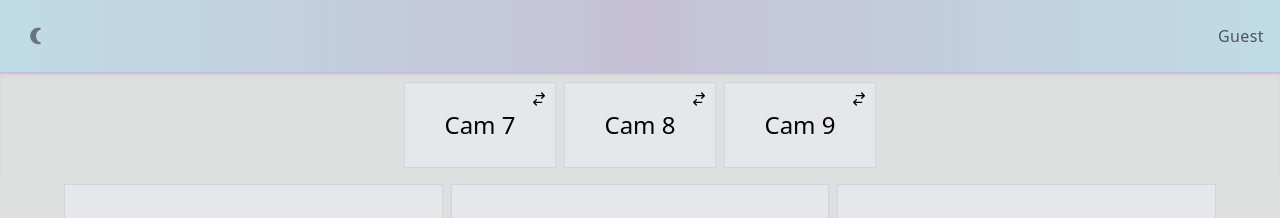
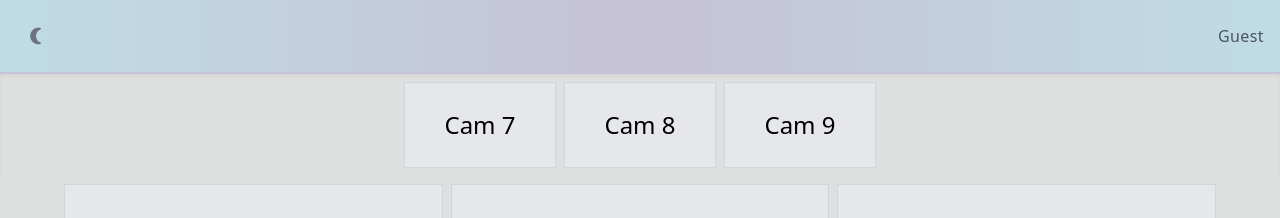
Before and after one commit to dreamdev0508/webrtc-hangouts-app, a React (Vite) app in the folder client/: page /meeting in a window 1280 px wide. Shown: the top 218 px of the page. Built offline with nearby package versions, Linux system fonts and the light colour scheme.

Commit message:
feat/0004 - [FE] fix meeting room after tests. (#4)

```diff
--- a/client/src/components/CameraWindow.jsx
+++ b/client/src/components/CameraWindow.jsx
@@ -5,22 +5,15 @@
  * Created only for learning purposes.
  */
 import PropTypes from 'prop-types';
-import { HiOutlineSwitchHorizontal } from 'react-icons/hi';
 
-const CameraWindow = ({ children, camera, onClick, isSwitch }) => (
-  <div className="relative w-full pb-[56.25%]">
-    <div className="dark:text-white absolute inset-0 bg-gray-200 dark:bg-gray-800 border border-gray-300 dark:border-gray-700">
+const CameraWindow = ({ children, camera, isHighlighted }) => (
+  <div
+    className={`relative w-full pb-[56.25%]  'border-xl border-red-700 dark:border-red-400' : ''}`}>
+    <div
+      className={`dark:text-white absolute inset-0  border  ${isHighlighted ? 'bg-gray-300 dark:bg-gray-900' : 'bg-gray-200  dark:bg-gray-800'} border-gray-300  dark:border-gray-700`}>
       <div className="h-full inset-0 flex items-center justify-center text-2xl">
         Cam {camera}
       </div>
-      {isSwitch ? (
-        <button
-          onClick={onClick}
-          title="Switch camera"
-          className="absolute top-0 right-0 p-1 m-1  dark:text-white rounded dark:hover:text-blue-500">
-          <HiOutlineSwitchHorizontal />
-        </button>
-      ) : null}
       {children}
     </div>
   </div>
@@ -31,6 +24,7 @@ CameraWindow.propTypes = {
   camera: PropTypes.number.isRequired,
   onClick: PropTypes.func,
   isSwitch: PropTypes.bool,
+  isHighlighted: PropTypes.bool,
 };
 
 export default CameraWindow;
--- a/client/src/pages/MeetingPage.jsx
+++ b/client/src/pages/MeetingPage.jsx
@@ -10,6 +10,7 @@ import CameraWindow from '../components/CameraWindow';
 const MeetingPage = () => {
   const [cameras, setCameras] = useState([1, 2, 3, 4, 5, 6, 7, 8, 9]);
   const [visibleCameras, setVisibleCameras] = useState(1);
+  const [highlightedIndex, setHighlightedIndex] = useState(null);
 
   const updateVisibleCameras = () => {
     if (window.innerWidth < 768) {
@@ -21,14 +22,6 @@ const MeetingPage = () => {
     }
   };
 
-  const handleClick = camera => {
-    setCameras(prevCameras => {
-      const newCameras = prevCameras.filter(cam => cam !== camera);
-      newCameras.unshift(camera);
-      return newCameras;
-    });
-  };
-
   useEffect(() => {
     window.addEventListener('resize', updateVisibleCameras);
     updateVisibleCameras();
@@ -37,12 +30,14 @@ const MeetingPage = () => {
       window.removeEventListener('resize', updateVisibleCameras);
     };
   }, []);
+
   const onDragStart = (e, index) => {
     e.dataTransfer.setData('cameraIndex', index);
   };
 
-  const onDragOver = e => {
+  const onDragOver = (e, index) => {
     e.preventDefault();
+    setHighlightedIndex(index);
   };
 
   const onDrop = (e, index) => {
@@ -52,19 +47,26 @@ const MeetingPage = () => {
     newCameras[draggedCameraIndex] = newCameras[index];
     newCameras[index] = temp;
     setCameras(newCameras);
+    setHighlightedIndex(null);
   };
 
   return (
-    <div className="bg-[#dedfdf] dark:bg-[#1f194a] h-screen">
+    <div className="bg-[#dedfdf] dark:bg-[#1f194a] h-full pb-4 flex flex-col flex-grow">
       <div className="flex justify-around overflow-x-auto p-2 scrollbar scrollbar-thumb-purple-400 scrollbar-track-blue-200 dark:scrollbar-thumb-purple-800 dark:scrollbar-track-blue-400 scrollbar-thumb-rounded-full scrollbar-track-rounded-full shadow-inner">
         <div className="inline-flex">
-          {cameras.slice(visibleCameras).map(camera => (
+          {cameras.slice(visibleCameras).map((camera, index) => (
             <div className="w-40 flex-shrink-0 px-1" key={camera}>
-              <CameraWindow
-                camera={camera}
-                onClick={() => handleClick(camera)}
-                isSwitch={true}
-              />
+              <div
+                draggable
+                onDragStart={e => onDragStart(e, index + visibleCameras)}
+                onDragOver={e => onDragOver(e, index + visibleCameras)}
+                onDrop={e => onDrop(e, index + visibleCameras)}
+                key={camera}>
+                <CameraWindow
+                  camera={camera}
+                  isHighlighted={index + visibleCameras === highlightedIndex}
+                />
+              </div>
             </div>
           ))}
         </div>
@@ -76,10 +78,13 @@ const MeetingPage = () => {
           <div
             draggable
             onDragStart={e => onDragStart(e, index)}
-            onDragOver={e => onDragOver(e)}
+            onDragOver={e => onDragOver(e, index)}
             onDrop={e => onDrop(e, index)}
             key={camera}>
-            <CameraWindow camera={camera} />
+            <CameraWindow
+              camera={camera}
+              isHighlighted={index === highlightedIndex}
+            />
           </div>
         ))}
       </div>
--- a/client/src/router/Entrypoint.jsx
+++ b/client/src/router/Entrypoint.jsx
@@ -15,7 +15,7 @@ const Entrypoint = () => (
   <React.StrictMode>
     <Suspense fallback={<SuspenseLoader />}>
       <BrowserRouter>
-        <div className="flex flex-col h-screen">
+        <div className="flex-col flex min-h-screen">
           <Navbar />
           {/* Define here shared content upper outlet, ex header */}
           <AppRouter />
```
